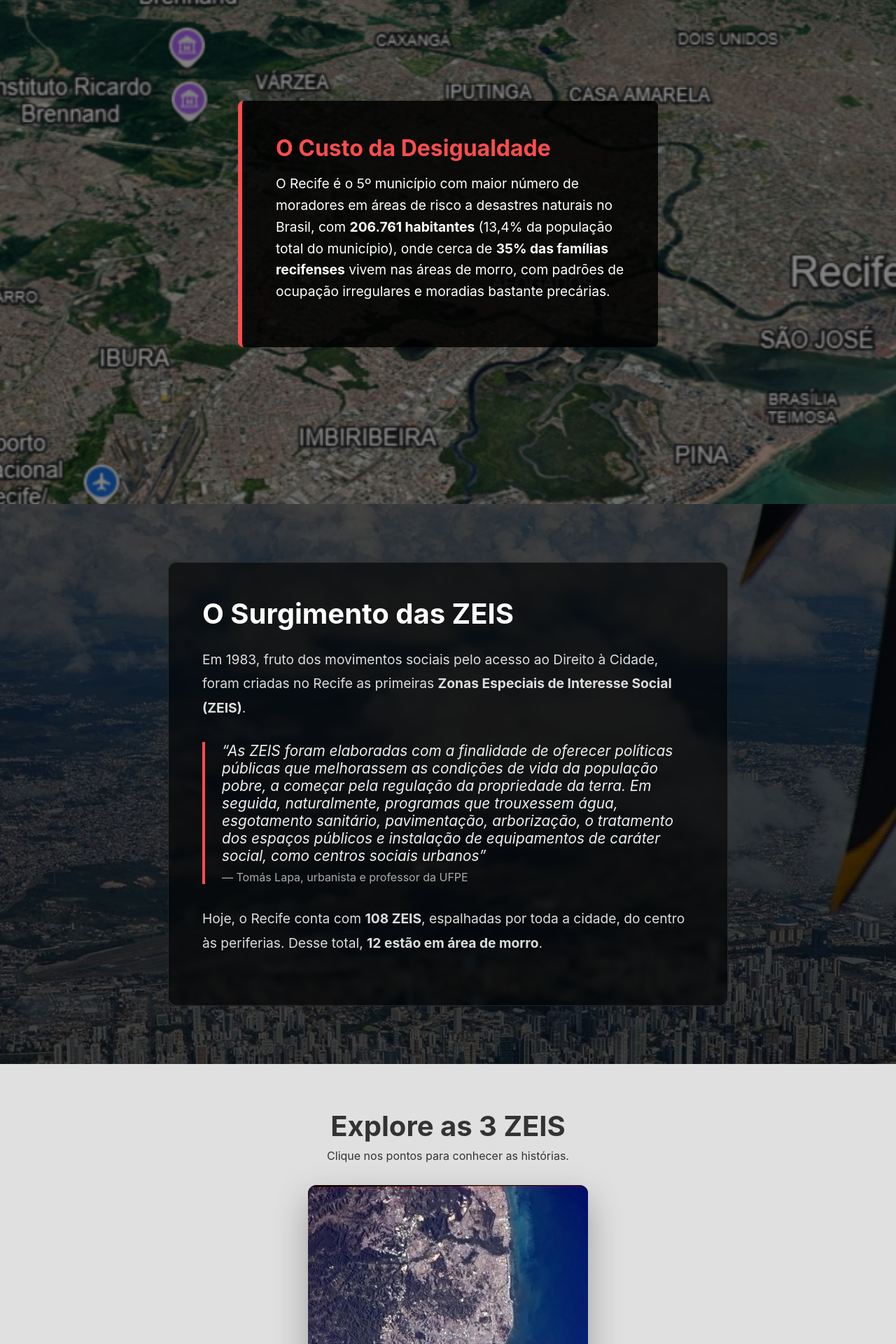
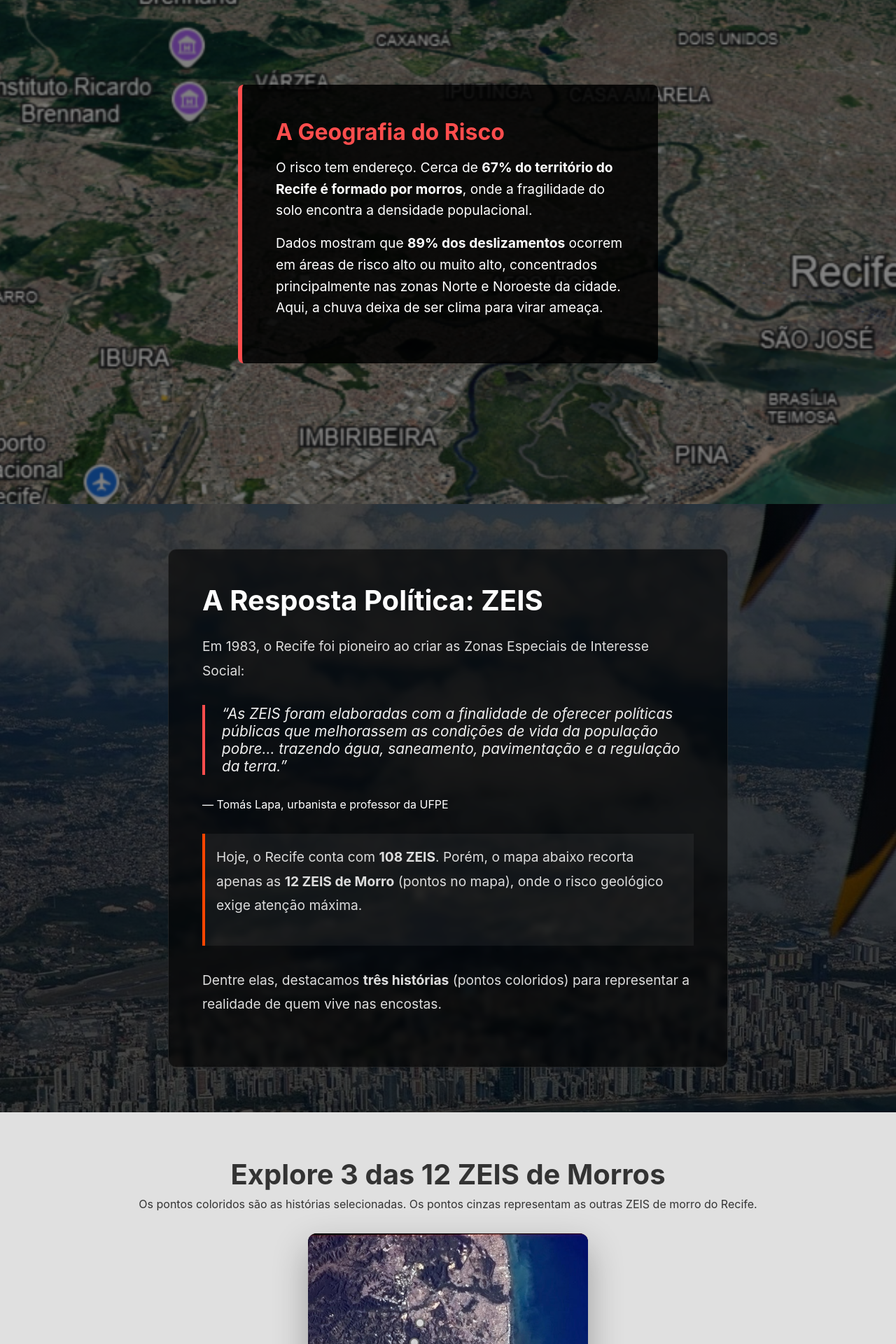
Before and after one commit to JoaoTeles87/Narratives-Plataform, a React (Vite) app: page / in a window 1280 px wide. Shown: the part 880-2800 px from the top of the page at 70% size. Built offline with nearby package versions, Linux system fonts and the light colour scheme.

Commit message:
feat: Implement new Home page with narrative sections and a static map component displaying ZEIS locations.

```diff
--- a/src/components/Home.jsx
+++ b/src/components/Home.jsx
@@ -28,6 +28,7 @@ const useScrollReveal = () => {
 const Home = () => {
   const act2Ref = useRef(null);
   const mapRef = useRef(null);
+  const conclusionRef = useRef(null);
   const [showAct2Content, setShowAct2Content] = useState(false);
   const [showIbura, setShowIbura] = useState(false);
   const [showCasaAmarela, setShowCasaAmarela] = useState(false);
@@ -91,12 +92,13 @@ const Home = () => {
       {showRosaSelvagem && <RosaSelvagemNarrative onBack={handleBack} onNavigate={handleNavigate} />}
 
       <div className={styles.container} style={{ display: (showIbura || showCasaAmarela || showRosaSelvagem) ? 'none' : 'block' }}>
-        {/* ATO 1: INTRODUÇÃO */}
+
+        {/* ATO 1: AMEAÇA (REVISADO) */}
         <section className={styles.act1}>
           <div className={`${styles.contentFixed} ${styles.reveal}`}>
-            <h1>RECIFE E AS ZEIS</h1>
+            <h1>RECIFE E AS ZEIS DE MORRO</h1>
             <p>
-              A capital pernambucana foi moldada pela alta desigualdade social e por uma política urbana que, historicamente, expulsou a população pobre das áreas centrais para atender aos interesses de uma elite proprietária.
+              O Recife não é apenas a cidade das águas, é também a cidade das encostas. Historicamente, a modernização do centro plano empurrou a população trabalhadora para o alto, transformando o morro na única alternativa de moradia e moldando uma cidade verticalizada pela exclusão.
             </p>
           </div>
           <div className={styles.scrollIndicator}>
@@ -105,33 +107,46 @@ const Home = () => {
           </div>
         </section>
 
-        {/* ATO 2: DADOS E IMPACTO */}
+        {/* ATO 2: FOCO DO RISCO (REVISADO COM DADOS) */}
         <section ref={act2Ref} className={styles.act2}>
           <div className={`${styles.imageContainer} ${showAct2Content ? styles.visible : ''}`}>
-            {/* Background image set in CSS or inline if dynamic */}
+            {/* Background image set in CSS */}
           </div>
 
           <div className={`${styles.floatingBox} ${showAct2Content ? styles.visible : ''} ${styles.reveal}`}>
-            <h2>O Custo da Desigualdade</h2>
+            <h2>A Geografia do Risco</h2>
             <p>
-              O Recife é o 5º município com maior número de moradores em áreas de risco a desastres naturais no Brasil, com <strong>206.761 habitantes</strong> (13,4% da população total do município), onde cerca de <strong>35% das famílias recifenses</strong> vivem nas áreas de morro, com padrões de ocupação irregulares e moradias bastante precárias.
+              O risco tem endereço. Cerca de <strong>67% do território do Recife é formado por morros</strong>, onde a fragilidade do solo encontra a densidade populacional.
+            </p>
+            <p>
+              Dados mostram que <strong>89% dos deslizamentos</strong> ocorrem em áreas de risco alto ou muito alto, concentrados principalmente nas zonas Norte e Noroeste da cidade. Aqui, a chuva deixa de ser clima para virar ameaça.
             </p>
           </div>
         </section>
 
-        {/* ATO 3: CONTEXTO ZEIS */}
+        {/* ATO 3: O CONCEITO E O RECORTE */}
         <section className={styles.act3}>
           <div className={`${styles.textContent} ${styles.reveal}`}>
-            <h2>O Surgimento das ZEIS</h2>
+            <h2>A Resposta Política: ZEIS</h2>
+
+            {/* 1. A Citação do Professor (Fundação Teórica) */}
             <p>
-              Em 1983, fruto dos movimentos sociais pelo acesso ao Direito à Cidade, foram criadas no Recife as primeiras <strong>Zonas Especiais de Interesse Social (ZEIS)</strong>.
+              Em 1983, o Recife foi pioneiro ao criar as Zonas Especiais de Interesse Social:
             </p>
             <blockquote>
-              “As ZEIS foram elaboradas com a finalidade de oferecer políticas públicas que melhorassem as condições de vida da população pobre, a começar pela regulação da propriedade da terra. Em seguida, naturalmente, programas que trouxessem água, esgotamento sanitário, pavimentação, arborização, o tratamento dos espaços públicos e instalação de equipamentos de caráter social, como centros sociais urbanos”
-              <footer>— Tomás Lapa, urbanista e professor da UFPE</footer>
-            </blockquote>
+              “As ZEIS foram elaboradas com a finalidade de oferecer políticas públicas que melhorassem as condições de vida da população pobre... trazendo água, saneamento, pavimentação e a regulação da terra.”
+            </blockquote><footer>— Tomás Lapa, urbanista e professor da UFPE</footer>
+
+            {/* 2. O Funil de Dados (108 vs 12) */}
+            <div className={styles.highlightData}>
+              <p>
+                Hoje, o Recife conta com <strong>108 ZEIS</strong>. Porém, o mapa abaixo recorta apenas as <strong>12 ZEIS de Morro</strong> (pontos no mapa), onde o risco geológico exige atenção máxima.
+              </p>
+            </div>
+
+            {/* 3. A Preparação para o Mapa (Suavizando a escolha das 3) */}
             <p>
-              Hoje, o Recife conta com <strong>108 ZEIS</strong>, espalhadas por toda a cidade, do centro às periferias. Desse total, <strong>12 estão em área de morro</strong>.
+              Dentre elas, destacamos <strong>três histórias</strong> (pontos coloridos) para representar a realidade de quem vive nas encostas.
             </p>
           </div>
         </section>
@@ -140,6 +155,25 @@ const Home = () => {
         <div ref={mapRef}>
           <MapStatic onNavigate={handleNavigate} />
         </div>
+
+        {/* NOVA SEÇÃO: CONCLUSÃO */}
+        <section ref={conclusionRef} className={`${styles.act3} ${styles.conclusionSection}`}>
+          <div className={`${styles.textContent} ${styles.reveal}`}>
+            <hr className={styles.divider} />
+            <h2>A Cidade Possível</h2>
+            <p>
+              Do trauma recente do <strong>Ibura</strong> à resistência histórica de <strong>Casa Amarela</strong> e à identidade comunitária de <strong>Rosa Selvagem</strong>, uma verdade emerge: o morro é vivo e pulsante.
+            </p>
+            <p>
+              A solução para o Recife não é remover a cidade do alto, mas integrar o alto à cidade com dignidade e segurança. As ZEIS são apenas o primeiro degrau dessa longa escadaria rumo a uma justiça urbana real.
+            </p>
+            <div className={styles.finalBrand}>
+              <p>PROJETO RECIFE E AS ZEIS DE MORRO • 2025</p>
+              <p style={{ marginTop: '5px', fontSize: '0.6rem' }}>Foto: Divulgação/Prefeitura do Recife</p>
+            </div>
+          </div>
+        </section>
+
       </div>
     </>
   );
--- a/src/components/Home.module.css
+++ b/src/components/Home.module.css
@@ -30,6 +30,7 @@
   max-width: 800px;
   padding: 2rem;
   z-index: 3;
+  margin-bottom: 15vh;
 }
 
 .contentFixed h1 {
@@ -193,14 +194,55 @@
   color: #aaa;
   font-style: normal;
 }
+
 /* Scroll Reveal Animations */
 .reveal {
-    opacity: 0;
-    transform: translateY(50px);
-    transition: all 0.8s ease-out;
+  opacity: 0;
+  transform: translateY(50px);
+  transition: all 0.8s ease-out;
 }
 
 .reveal.visible {
-    opacity: 1;
-    transform: translateY(0);
+  opacity: 1;
+  transform: translateY(0);
 }
+
+/* Conclusion Section */
+.conclusionSection {
+  min-height: 60vh;
+  display: flex;
+  align-items: center;
+  justify-content: center;
+  /* Override Act 3 background with new image */
+  background: linear-gradient(rgba(0, 0, 0, 0.8), rgba(0, 0, 0, 0.8)), url('/guararapes_distrito.jpg') no-repeat center center;
+  background-size: cover;
+  padding-bottom: 4rem;
+}
+
+.divider {
+  border: 0;
+  height: 1px;
+  background: rgba(255, 255, 255, 0.2);
+  margin-bottom: 2rem;
+  width: 100px;
+  margin-left: auto;
+  margin-right: auto;
+}
+
+.finalBrand {
+  margin-top: 3rem;
+  font-size: 0.8rem;
+  opacity: 0.5;
+  text-transform: uppercase;
+  letter-spacing: 2px;
+  text-align: center;
+}
+
+/* Highlight Data Box */
+.highlightData {
+  background: rgba(255, 255, 255, 0.05);
+  border-left: 4px solid #FF4500;
+  padding: 1rem;
+  margin: 2rem 0;
+  font-size: 1.1rem;
+}
--- a/src/components/MapStatic.jsx
+++ b/src/components/MapStatic.jsx
@@ -2,35 +2,67 @@ import React from 'react';
 import styles from './MapStatic.module.css';
 
 const MapStatic = ({ onNavigate }) => {
-    // ZEIS Data
+    // As 3 ZEIS Principais (Interativas - Coloridas)
     const zeisLocations = [
-        { id: 'ibura', name: 'ZEIS Ibura (Morro)', top: '65%', left: '35%', color: '#FF4500' }, // OrangeRed
-        { id: 'casa-amarela', name: 'ZEIS Casa Amarela', top: '37%', left: '40%', color: '#FFD700' }, // Gold
-        { id: 'rosa-selvagem', name: 'ZEIS Rosa Selvagem', top: '43%', left: '13%', color: '#DA70D6', labelShift: '60px' }, // Orchid
+        { id: 'ibura', name: 'ZEIS Ibura', top: '75%', left: '35%', color: '#FF4500' }, // Sul (RPA 6)
+        { id: 'casa-amarela', name: 'ZEIS Casa Amarela', top: '30%', left: '42%', color: '#FFD700' }, // Norte (RPA 3)
+        { id: 'rosa-selvagem', name: 'ZEIS Rosa Selvagem', top: '48%', left: '15%', color: '#DA70D6', labelShift: '60px' }, // Oeste (RPA 4)
+    ];
+
+    // As outras 9 ZEIS de Morro (Cinzas - Não interativas)
+    // Baseado na concentração de morros: RPA 2, 3 (Norte) e 6 (Sul)
+    const backgroundZeis = [
+        // --- CLUSTER ZONA NORTE / NOROESTE (Perto de Casa Amarela) ---
+        // Ex: Alto do Mandu, Dois Unidos, Linha do Tiro, Passarinho, Brejo da Guabiraba
+        { top: '22%', left: '38%' },
+        { top: '25%', left: '45%' },
+        { top: '28%', left: '35%' },
+        { top: '18%', left: '40%' },
+        { top: '32%', left: '30%' },
+
+        // --- CLUSTER ZONA OESTE (Perto de Rosa Selvagem) ---
+        // Ex: Várzea / Caxangá (áreas de encosta)
+        { top: '50%', left: '22%' },
+
+        // --- CLUSTER ZONA SUL (Perto do Ibura) ---
+        // Ex: Jordão, Cohab
+        { top: '72%', left: '42%' },
+        { top: '78%', left: '30%' },
+        { top: '68%', left: '28%' }
     ];
 
     const handleNavigation = (zeisId) => {
         if (onNavigate) {
             onNavigate(zeisId);
-        } else {
-            alert(`Navegando para ${zeisId}...`);
         }
     };
 
     return (
         <section className={styles.mapSection}>
             <div className={styles.header}>
-                <h2>Explore as 3 ZEIS</h2>
-                <p>Clique nos pontos para conhecer as histórias.</p>
+                <h2>Explore 3 das 12 ZEIS de Morros</h2>
+                <p>Os pontos coloridos são as histórias selecionadas. Os pontos cinzas representam as outras ZEIS de morro do Recife.</p>
             </div>
 
             <div className={styles.mapContainer}>
+                {/* Imagem do Mapa */}
                 <img
                     src="/mapa_satelite.jpg"
-                    alt="Mapa Satélite de Recife"
+                    alt="Mapa Satélite de Recife com relevo"
                     className={styles.mapImage}
                 />
 
+                {/* Renderização dos 9 pontos "Fantasmas" (Outras ZEIS de Morro) */}
+                {backgroundZeis.map((pos, index) => (
+                    <div
+                        key={`bg-${index}`}
+                        className={styles.backgroundMarker}
+                        style={{ top: pos.top, left: pos.left }}
+                        title="Outra ZEIS de Morro"
+                    />
+                ))}
+
+                {/* Renderização das 3 ZEIS Principais */}
                 {zeisLocations.map((zeis) => (
                     <div
                         key={zeis.id}
--- a/src/components/MapStatic.module.css
+++ b/src/components/MapStatic.module.css
@@ -106,3 +106,21 @@
         box-shadow: 0 0 0 0 rgba(255, 77, 77, 0);
     }
 }
+
+/* Background / Ghost Marker Styles */
+.backgroundMarker {
+    position: absolute;
+    width: 14px;
+    height: 14px;
+    background-color: #e0e0e0;
+    /* Lighter gray/white for visibility */
+    border: 2px solid rgba(0, 0, 0, 0.5);
+    /* Border for contrast */
+    border-radius: 50%;
+    transform: translate(-50%, -50%);
+    opacity: 0.9;
+    /* Increased opacity */
+    pointer-events: none;
+    box-shadow: 0 0 4px rgba(0, 0, 0, 0.8);
+    z-index: 5;
+}
```
Also changed, not shown: public/guararapes_distrito.jpg (added).
